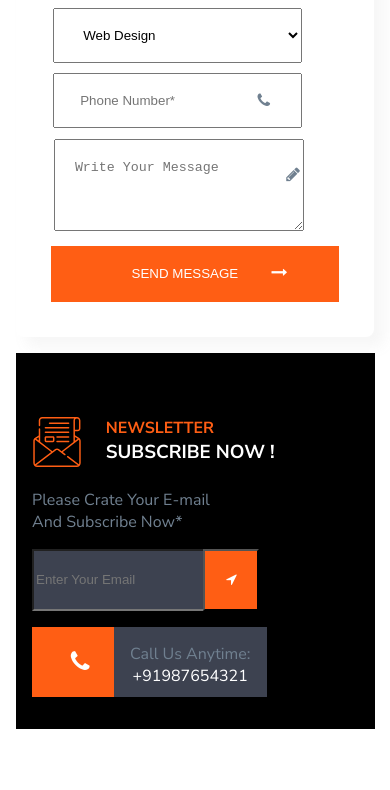
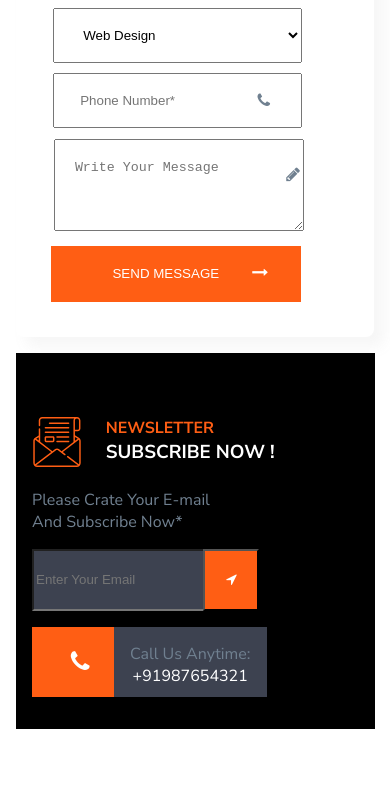
Before and after one commit to AnishNagarajan/website1, a plain HTML site: page index.html in a window 390 px wide. Shown: the part 8635-9425 px from the top of the page. Drawn offline with Linux system fonts and the light colour scheme.

Commit message:
website1

```diff
--- a/assets/css/form.css
+++ b/assets/css/form.css
@@ -262,5 +262,7 @@ color: slategray;
         width:118%;
     }
 
-
+    .form-button{
+        width: 85%;
+    }
 }
```
